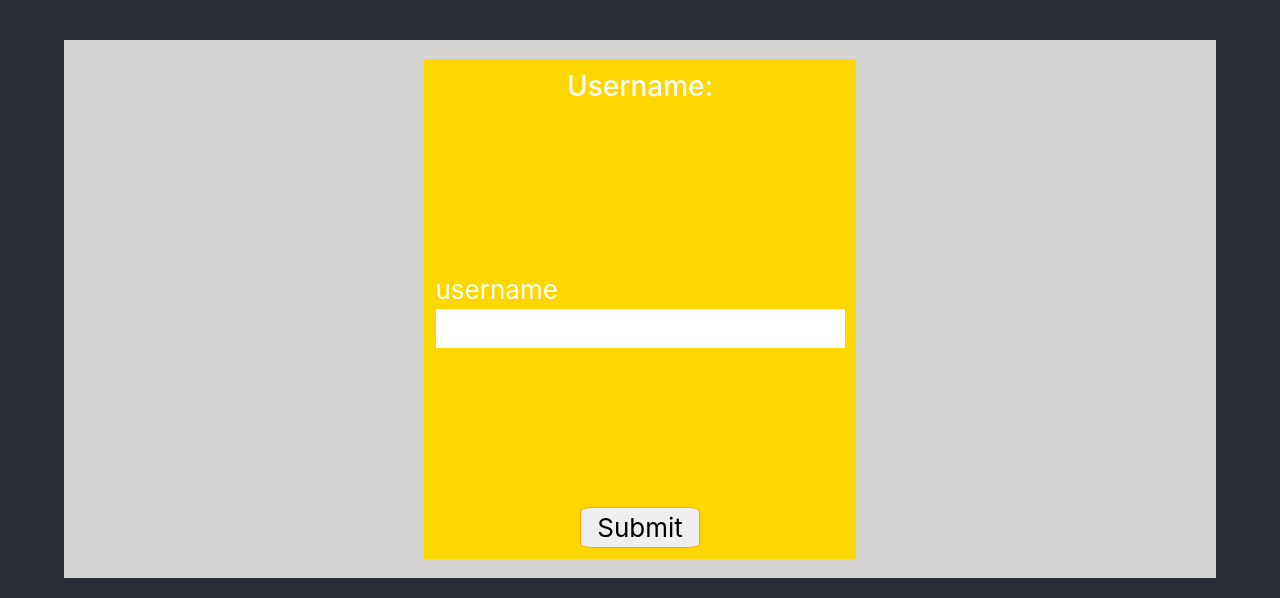
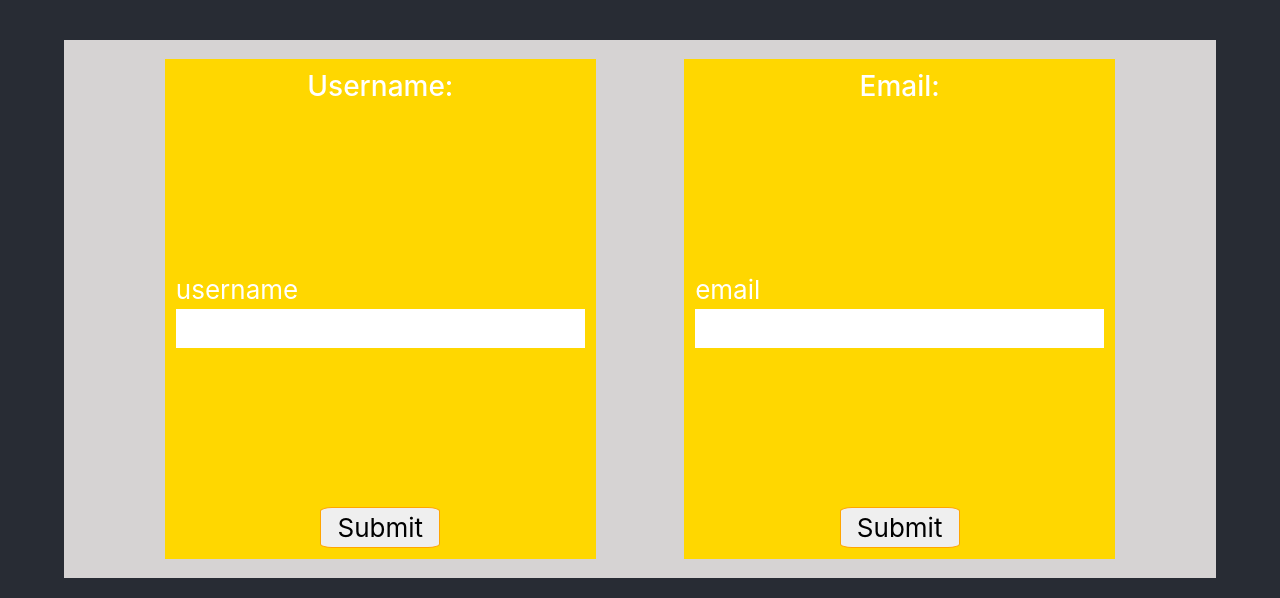
Before and after one commit to DustinThewind505/login-practice, a React (Create React App) app in the folder react-practice/: page /page3/default in a window 1280 px wide. Shown: the part 1003-1601 px from the top of the page. Built offline with nearby package versions, Linux system fonts and the light colour scheme.

Commit message:
email form w/ default validation

```diff
--- a/react-practice/src/components/PAGE3/default/defaultContainer.js
+++ b/react-practice/src/components/PAGE3/default/defaultContainer.js
@@ -1,5 +1,7 @@
 import React, { useState, useEffect } from 'react';
+
 import Form1 from './forms/username';
+import Form2 from './forms/email';
 
 
 
@@ -16,9 +18,10 @@ function DefaultFormContainer(props) {
     // ========== COMPONENTS ==========
     return (
         <>
-        <img src='https://miro.medium.com/max/1000/1*4Apu-JRlee0VEJbQDplgPg.png' alt='yup logo' />
+        <img src='https://i.pinimg.com/originals/40/18/19/4018196360d9fd3324ceffbcc182bcc8.png' alt='yup logo' />
         <div className='forms-page-container'>
             <Form1 setDisplayForm={props.setDisplayForm}/>
+            <Form2 setDisplayForm={props.setDisplayForm}/>
         </div>
         </>
     )
--- /dev/null
+++ b/react-practice/src/components/PAGE3/default/forms/email.js
@@ -0,0 +1,52 @@
+import React, { useState, useEffect } from 'react';
+
+
+
+function EmailInputForm(props) {
+    // ========== STATE ==========
+    const [formData, setFormData] = useState({
+        email: ""
+    })
+
+
+
+    // ========== FUNCTIONS ==========
+    const handleChange = e=> {
+        const newFormState = {
+            email: e.target.value
+        }
+
+        setFormData(newFormState)
+    }
+
+    const handleSubmit = e => {
+        e.preventDefault()
+
+        props.setDisplayForm(formData)
+
+        setFormData({
+            email: ""
+        })
+    }
+
+
+
+
+
+    return (
+        <form onSubmit={handleSubmit}>
+            <h3>Email: {formData.email}</h3>
+            <section className='form-body'>
+                <label>email
+                        <input type='email' name='email' value={formData.email} onChange={handleChange} required />
+                </label>
+            </section>
+            <footer>
+                <button type='submit'>Submit</button>
+                {/* disabled={disableButton} */}
+            </footer>
+        </form>
+    )
+}
+
+export default EmailInputForm;
```
